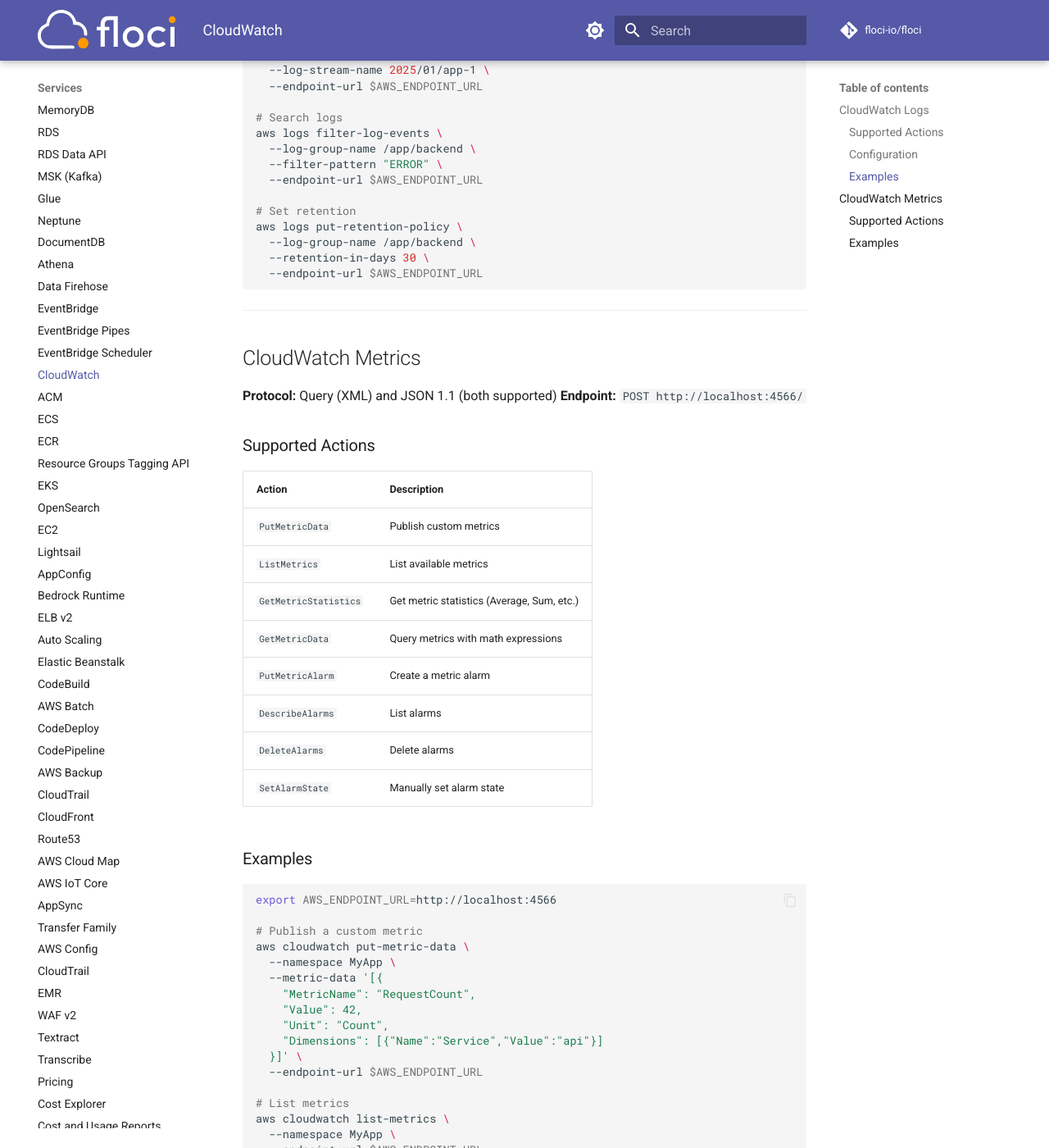
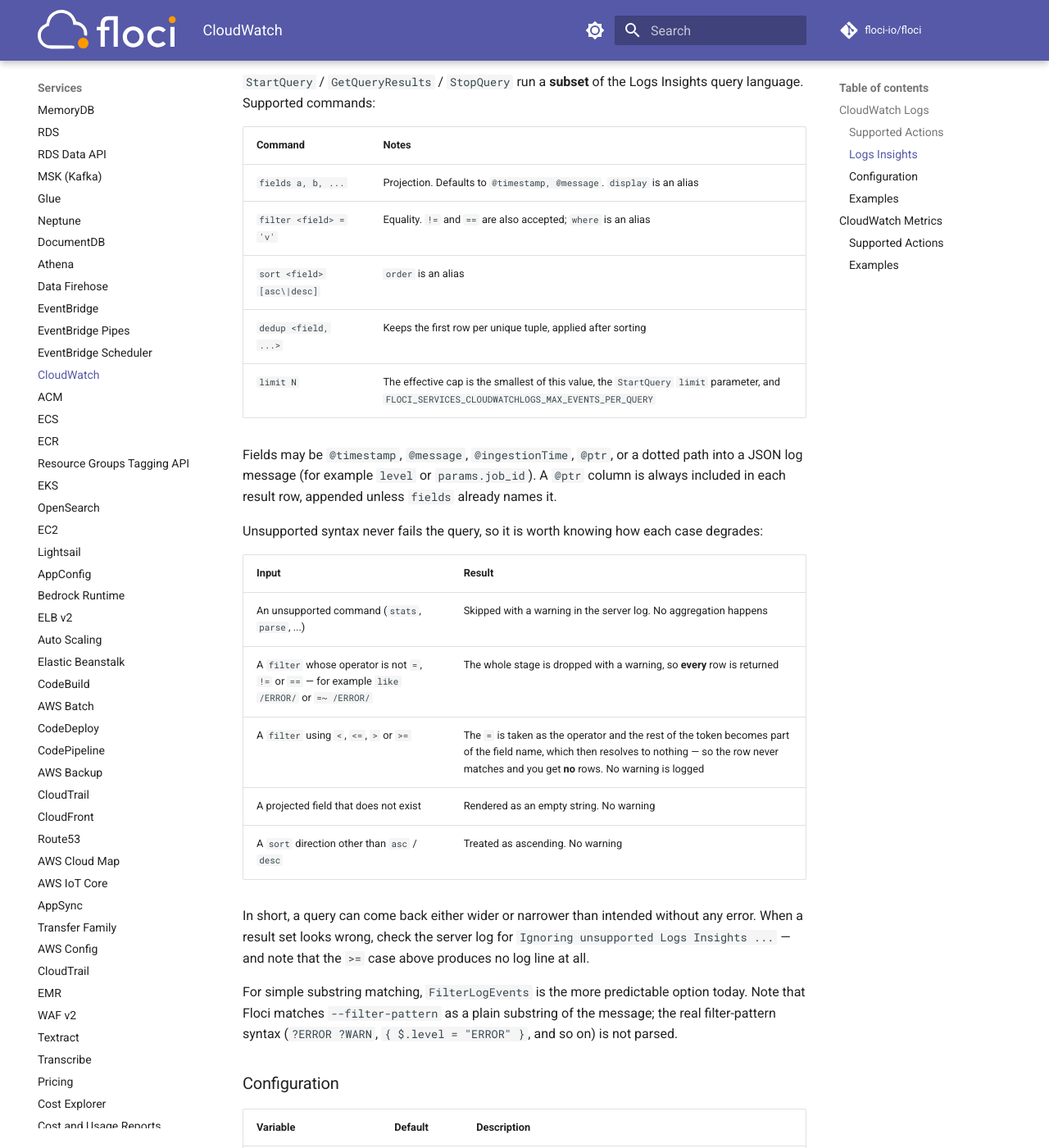
Before and after one commit to ryan00x/aws-terraform-ci-validation, an MkDocs documentation site: the page built from docs/services/cloudwatch.md, in a window 1280 px wide and 1400 px high, scrolled down 1863 px. Shown: the whole window at 82% size. Built offline with MkDocs 1.6.1 and Material for MkDocs 9.7.7, drawn with Linux system fonts in a browser that asks for light colours; comment, search, counter and statistics services are not loaded; some of the changed text lies outside the part shown.

Commit message:
docs(cloudwatch): document Logs Insights subset and missing Logs actions (#2044)
docs/services/cloudwatch.md listed 14 of the 24 actions that
CloudWatchLogsHandler dispatches. The handler is on the deferred_handlers
allowlist in tools/docs/services.yaml, so the table is maintained by hand and
had drifted as actions were added.

Most notably Logs Insights (StartQuery / GetQueryResults / StopQuery, added in
1.5.31) was undocumented, leaving no way to discover which parts of the query
language are implemented.

Add the 10 missing actions and a Logs Insights section covering the supported
commands, the field syntax, and how each kind of unsupported input degrades:
a dropped filter stage returns every row, a >= or <= comparison is mis-parsed
into a field name and returns none, a missing projected field becomes an empty
string, and an unrecognised sort direction falls back to ascending.

Also note the PutSubscriptionFilter and GetDataProtectionPolicy
simplifications, document
FLOCI_SERVICES_CLOUDWATCHLOGS_QUERY_COMPLETION_DELAY_MS in both the service
page and the central environment-variable list, correct the
MAX_EVENTS_PER_QUERY description, and add a start-query example.

```diff
--- a/docs/services/cloudwatch.md
+++ b/docs/services/cloudwatch.md
@@ -27,13 +27,68 @@
 | `TagLogGroup` | Tag a log group |
 | `UntagLogGroup` | Remove tags |
 | `ListTagsLogGroup` | List tags |
+| `TagResource` | Tag a log group by ARN |
+| `UntagResource` | Remove tags from a log group by ARN |
+| `ListTagsForResource` | List tags for a log group ARN |
+| `PutSubscriptionFilter` | Create or update a subscription filter (stored only, see note below) |
+| `DescribeSubscriptionFilters` | List subscription filters on a log group |
+| `DeleteSubscriptionFilter` | Delete a subscription filter |
+| `GetDataProtectionPolicy` | Return the resolved log group identifier (see note below) |
+| `StartQuery` | Start a Logs Insights query (see [Logs Insights](#logs-insights)) |
+| `GetQueryResults` | Get the status and results of a Logs Insights query |
+| `StopQuery` | Stop a query that has not completed yet |
+
+Two actions are currently simplified:
+
+- **`PutSubscriptionFilter`** stores the filter so that `DescribeSubscriptionFilters`
+  returns it, but log events are **not** forwarded to the destination ARN. Lambda,
+  Kinesis, and Firehose subscription destinations are not wired up.
+- **`GetDataProtectionPolicy`** does not model data-protection policies. It returns
+  HTTP 200 with the resolved `logGroupIdentifier` and no `policyDocument` — including for
+  a log group that does not exist, where real AWS returns `ResourceNotFoundException`.
+
+### Logs Insights {#logs-insights}
+
+`StartQuery` / `GetQueryResults` / `StopQuery` run a **subset** of the Logs Insights
+query language. Supported commands:
+
+| Command | Notes |
+|---|---|
+| `fields a, b, ...` | Projection. Defaults to `@timestamp, @message`. `display` is an alias |
+| `filter <field> = 'v'` | Equality. `!=` and `==` are also accepted; `where` is an alias |
+| `sort <field> [asc\|desc]` | `order` is an alias |
+| `dedup <field, ...>` | Keeps the first row per unique tuple, applied after sorting |
+| `limit N` | The effective cap is the smallest of this value, the `StartQuery` `limit` parameter, and `FLOCI_SERVICES_CLOUDWATCHLOGS_MAX_EVENTS_PER_QUERY` |
+
+Fields may be `@timestamp`, `@message`, `@ingestionTime`, `@ptr`, or a dotted path into
+a JSON log message (for example `level` or `params.job_id`). A `@ptr` column is always
+included in each result row, appended unless `fields` already names it.
+
+Unsupported syntax never fails the query, so it is worth knowing how each case degrades:
+
+| Input | Result |
+|---|---|
+| An unsupported command (`stats`, `parse`, ...) | Skipped with a warning in the server log. No aggregation happens |
+| A `filter` whose operator is not `=`, `!=` or `==` — for example `like /ERROR/` or `=~ /ERROR/` | The whole stage is dropped with a warning, so **every** row is returned |
+| A `filter` using `<`, `<=`, `>` or `>=` | The `=` is taken as the operator and the rest of the token becomes part of the field name, which then resolves to nothing — so the row never matches and you get **no** rows. No warning is logged |
+| A projected field that does not exist | Rendered as an empty string. No warning |
+| A `sort` direction other than `asc` / `desc` | Treated as ascending. No warning |
+
+In short, a query can come back either wider or narrower than intended without any error. When a
+result set looks wrong, check the server log for `Ignoring unsupported Logs Insights ...` — and
+note that the `>=` case above produces no log line at all.
+
+For simple substring matching, `FilterLogEvents` is the more predictable option today. Note that
+Floci matches `--filter-pattern` as a plain substring of the message; the real filter-pattern
+syntax (`?ERROR ?WARN`, `{ $.level = "ERROR" }`, and so on) is not parsed.
 
 ### Configuration
 
 | Variable | Default | Description |
 |---|---|---|
 | `FLOCI_SERVICES_CLOUDWATCHLOGS_ENABLED` | `true` | Enable or disable the CloudWatch Logs service |
-| `FLOCI_SERVICES_CLOUDWATCHLOGS_MAX_EVENTS_PER_QUERY` | `10000` | Maximum events returned per `FilterLogEvents` / `GetLogEvents` call |
+| `FLOCI_SERVICES_CLOUDWATCHLOGS_MAX_EVENTS_PER_QUERY` | `10000` | Maximum events returned per `FilterLogEvents` / `GetLogEvents` call, and the upper bound for a Logs Insights `limit` |
+| `FLOCI_SERVICES_CLOUDWATCHLOGS_QUERY_COMPLETION_DELAY_MS` | `0` | Artificial Logs Insights query delay. With `0` a query completes immediately. A positive value emulates the real asynchronous lifecycle (`Running` → `Complete` after the delay), which also makes `StopQuery` on a still-running query return `success=true` |
 
 ### Examples
 
@@ -65,6 +120,19 @@
 aws logs filter-log-events \
   --log-group-name /app/backend \
   --filter-pattern "ERROR" \
+  --endpoint-url $AWS_ENDPOINT_URL
+
+# Run a Logs Insights query
+QUERY_ID=$(aws logs start-query \
+  --log-group-name /app/backend \
+  --start-time $(($(date +%s) - 3600)) \
+  --end-time $(date +%s) \
+  --query-string 'fields @timestamp, @message | sort @timestamp desc | limit 20' \
+  --query queryId --output text \
+  --endpoint-url $AWS_ENDPOINT_URL)
+
+aws logs get-query-results \
+  --query-id "$QUERY_ID" \
   --endpoint-url $AWS_ENDPOINT_URL
 
 # Set retention
```
Also changed, not shown: docs/configuration/environment-variables.md (+2 -1 lines).
